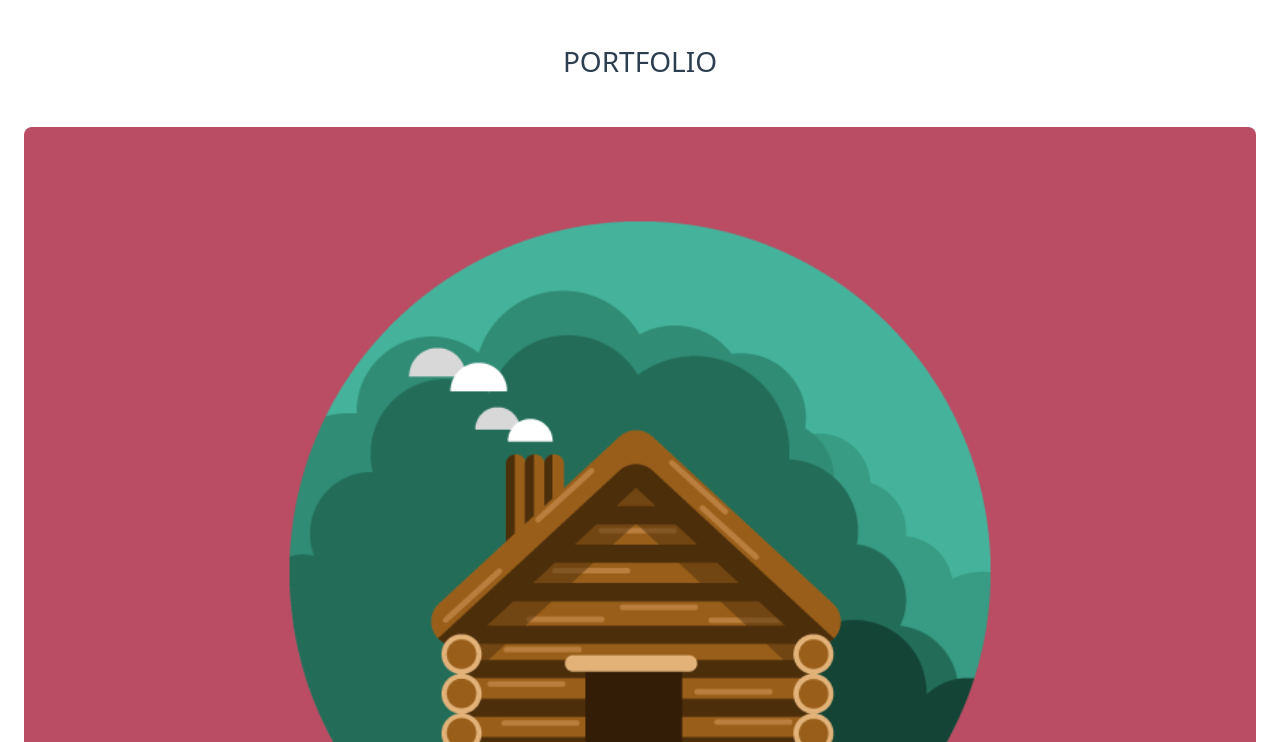
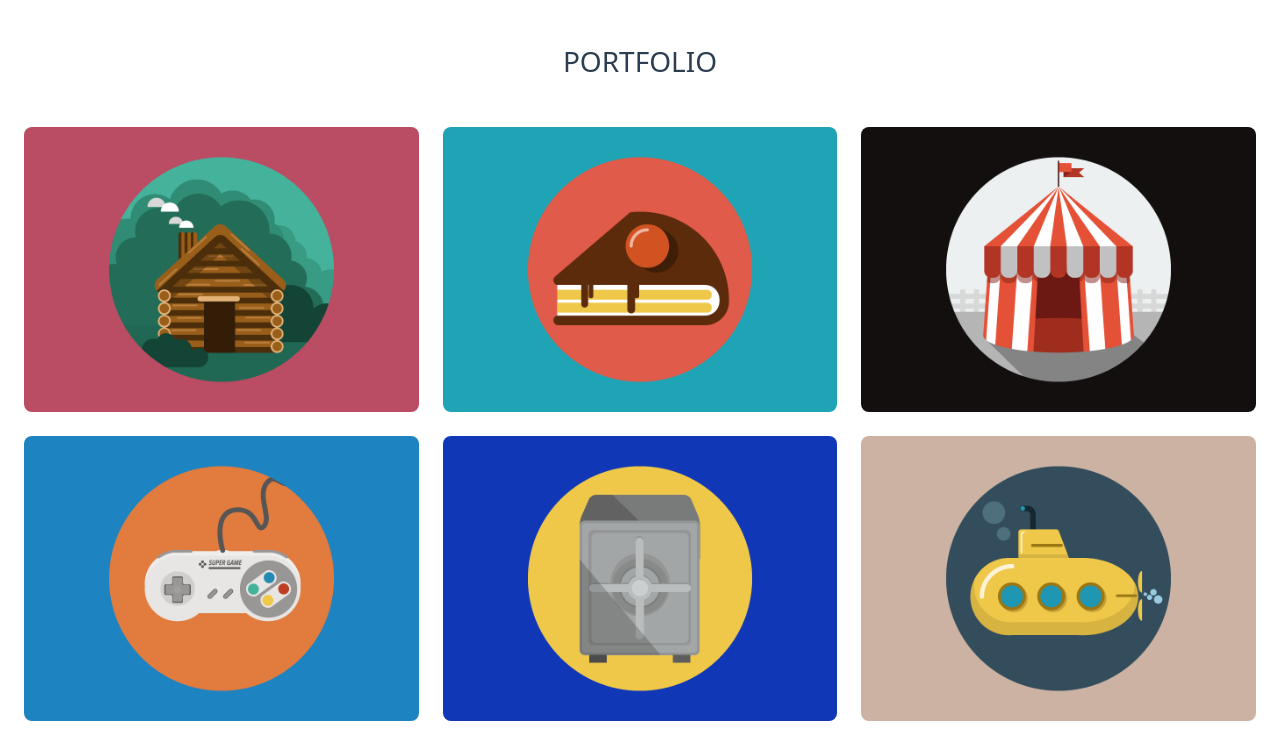
Before and after one commit to AndresiniGiovanni/html-css-bootstrap-freelancer, a plain HTML site: page index.html in a window 1280 px wide. Shown: the part 533-1275 px from the top of the page. Drawn offline with nearby package versions, Linux system fonts and the light colour scheme.

Commit message:
responsive

```diff
--- a/css/style.css
+++ b/css/style.css
@@ -54,9 +54,3 @@ header {
     top: 0;
     width: 100%;
 }
-
-/* FOOTER  */
-    /* .circle-social{
-        border: 1px solid white;
-
-} */
--- a/index.html
+++ b/index.html
@@ -75,61 +75,53 @@
         </div>
       </section>
 
-      <section id="portfolio" class="">
+      <!--  PORTFOLIO  -->
+      <section id="portfolio" class="overflow-hidden">
         <h3 class="container-md text-center text-uppercase mt-5 mb-5">
           portfolio
         </h3>
-        <div class="rounded-3">
-          <div class="m-4">
+        <div
+          class="row row-cols-1 row-cols-md-2 row-cols-lg-3 gy-4 justify-content-center px-4"
+        >
+          <div class="col">
             <img
-              class="card-img-top rounded-3"
               src="./img/cabin.png"
-              alt="cabin"
+              class="img-fluid rounded-3"
+              alt="Cabin"
             />
           </div>
 
-          <div class="m-4">
+          <div class="col">
+            <img src="./img/cake.png" class="img-fluid rounded-3" alt="Cake" />
+          </div>
+
+          <div class="col">
             <img
-              class="card-img-top rounded-3"
-              src="./img/cake.png"
-              alt="cabin"
+              src="./img/circus.png"
+              class="img-fluid rounded-3"
+              alt="Circus"
             />
           </div>
 
-          <div class="m-4">
-            <img
-              class="card-img-top rounded-3"
-              src="./img/circus.png"
-              alt="cabin"
-            />
+          <div class="col">
+            <img src="./img/game.png" class="img-fluid rounded-3" alt="Game" />
           </div>
 
-          <div class="m-4">
-            <img
-              class="card-img-top rounded-3"
-              src="./img/game.png"
-              alt="cabin"
-            />
+          <div class="col">
+            <img src="./img/safe.png" class="img-fluid rounded-3" alt="Safe" />
           </div>
 
-          <div class="m-4">
+          <div class="col">
             <img
-              class="card-img-top rounded-3"
-              src="./img/safe.png"
-              alt="cabin"
-            />
-          </div>
-
-          <div class="m-4">
-            <img
-              class="card-img-top rounded-3"
               src="./img/submarine.png"
-              alt="cabin"
+              class="img-fluid rounded-3 mb-4"
+              alt="Submarine"
             />
           </div>
         </div>
       </section>
 
+      <!--  ABOUT  -->
       <section id="about" class="bg-green">
         <h3 class="container-md text-center text-uppercase text-white pt-5">
           about
@@ -159,6 +151,7 @@
             point!
           </p>
         </div>
+
         <div class="d-flex justify-content-center pb-4">
           <button class="my-border- rounded-2">
             <a class="text-decoration-none text-white" href="#"
@@ -168,6 +161,7 @@
         </div>
       </section>
 
+      <!--  CONTACT  -->
       <section id="contact" class="">
         <h3 class="container-md text-center text-uppercase pt-5">contact me</h3>
         <div class="d-flex flex-column w-50 m-auto">
@@ -190,6 +184,7 @@
       </section>
     </main>
 
+    <!--  FOOTER  -->
     <footer>
       <div id="footer-top" class="bg-grey">
         <div class="container-md text-white text-center text-uppercase pt-5">
```
